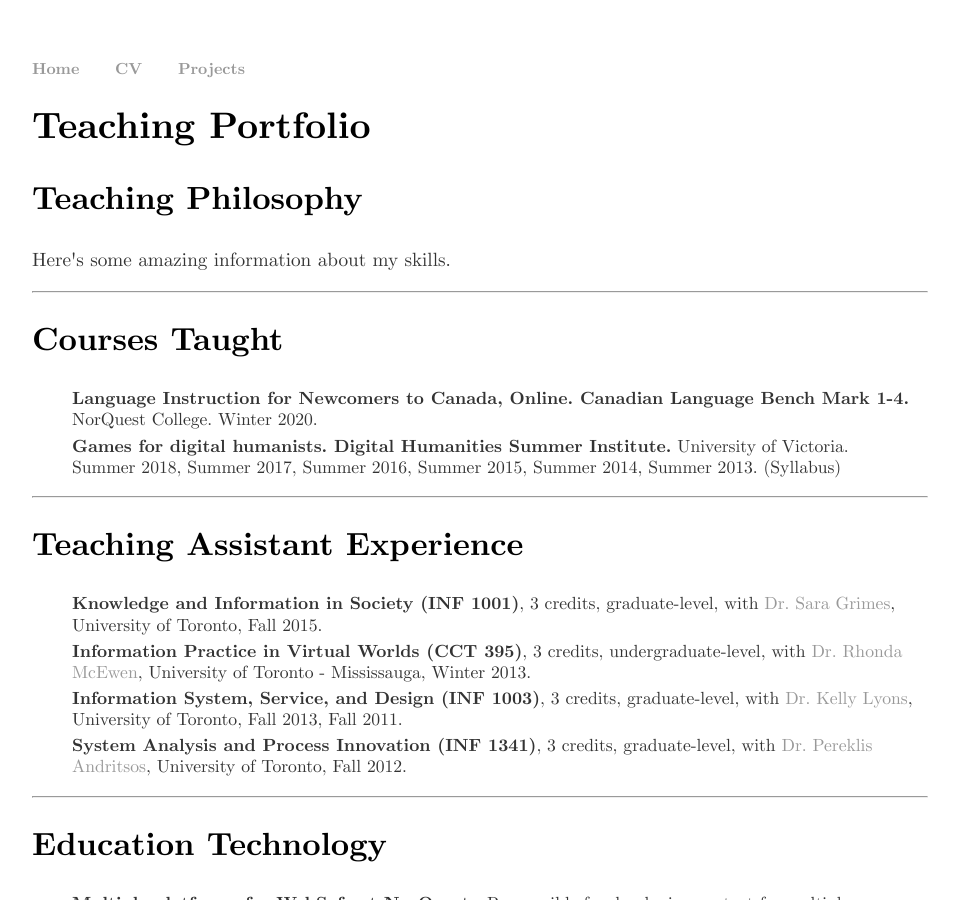
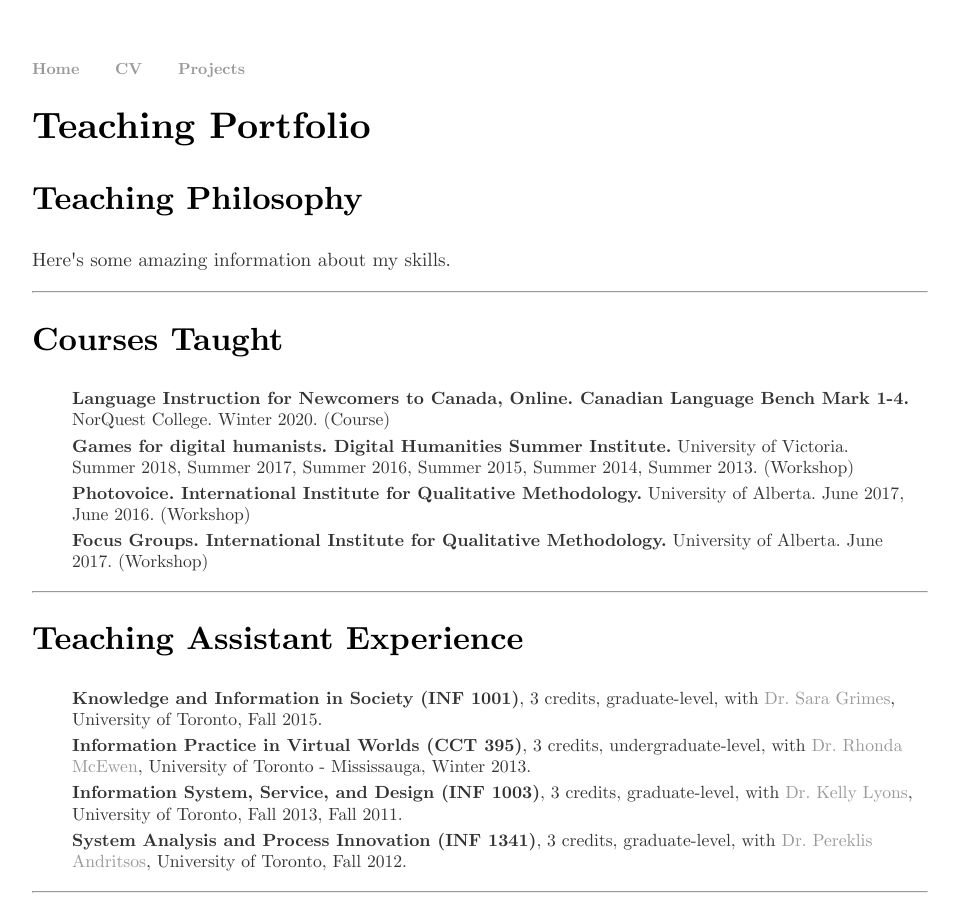
Before and after one commit to bigrube77/bigrube77.github.io, a Jekyll site: the page built from teaching/index.html, in a window 1280 px wide and 900 px high. Shown: the whole window, without its empty margins (160-1119 px from the left). Built offline with Jekyll 4.4.1, drawn with Linux system fonts in a browser that asks for light colours.

Commit message:
teaching

```diff
--- a/teaching/index.html
+++ b/teaching/index.html
@@ -20,9 +20,15 @@ title: Teaching, Andrew Keenan, Ph.D
 
 <ul>
 
-<li><b>Language Instruction for Newcomers to Canada, Online. Canadian Language Bench Mark 1-4.</b> NorQuest College. Winter 2020.
+<li><b>Language Instruction for Newcomers to Canada, Online. Canadian Language Bench Mark 1-4.</b> NorQuest College. Winter 2020. (Course)
 
-<li><b>Games for digital humanists. Digital Humanities Summer Institute.</b> University of Victoria. Summer 2018, Summer 2017, Summer 2016, Summer 2015, Summer 2014, Summer 2013. (Syllabus)
+<li><b>Games for digital humanists. Digital Humanities Summer Institute.</b> University of Victoria. Summer 2018, Summer 2017, Summer 2016, Summer 2015, Summer 2014, Summer 2013. (Workshop)
+
+<li><b>Photovoice. International Institute for Qualitative Methodology.</b> University of Alberta. June 2017, June 2016. (Workshop)
+
+<li><b>Focus Groups. International Institute for Qualitative Methodology.</b> University of Alberta. June 2017. (Workshop)
+
+
 
 </ul>
 
```
